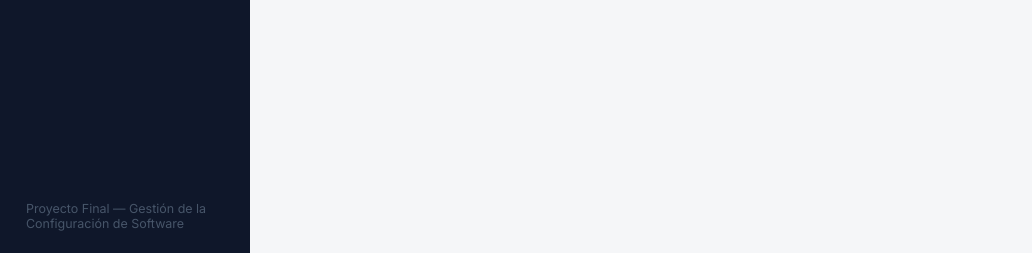
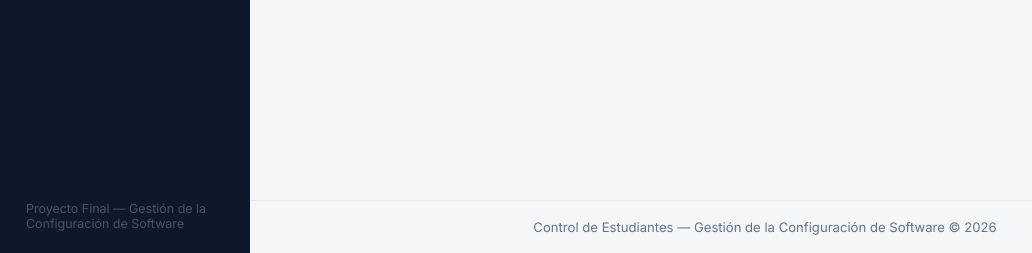
Before and after one commit to Eneritzch/GCSC2, a Django app: page /estudiantes/ in a window 1280 px wide. Shown: the part 547-800 px from the top of the page, without its empty margins (0-1032 px from the left). Run offline with Django 5.2, Linux system fonts and the light colour scheme; data that the repository does not hold is empty.

Commit message:
feat(ui): agregar pie de pagina con nombre del sistema en todas las vistas

```diff
--- a/estudiantes/templates/estudiantes/base.html
+++ b/estudiantes/templates/estudiantes/base.html
@@ -74,6 +74,7 @@
 
         .main { flex: 1; margin-left: 250px; display: flex; flex-direction: column; min-width: 0; }
         .content { padding: 30px 34px; flex: 1; max-width: 1200px; width: 100%; }
+        .app-foot { padding: 18px 34px; color: var(--muted); font-size: .82rem; border-top: 1px solid var(--border); text-align: center; }
 
         /* Page header */
         .page-head {
@@ -281,6 +282,9 @@
                 {% endif %}
                 {% block content %}{% endblock %}
             </div>
+            <footer class="app-foot">
+                Control de Estudiantes &mdash; Gestión de la Configuración de Software &copy; 2026
+            </footer>
         </div>
     </div>
 </body>
```
